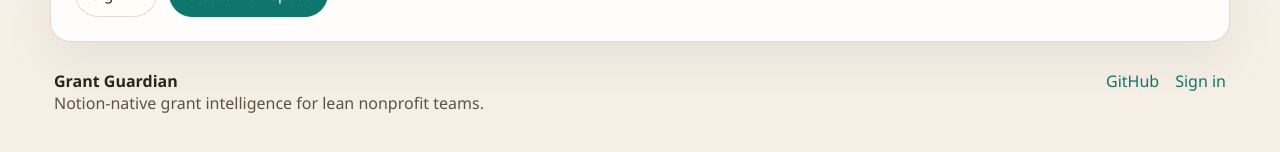
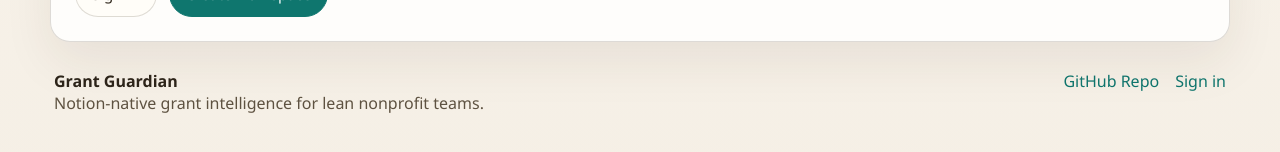
Before and after one commit to DipeshK47/GRANT_GUARDIAN, a Next.js app in the folder apps/web/: page / in a window 1280 px wide. Shown: the part 2859-3011 px from the top of the page. Built offline with nearby package versions, Linux system fonts and the light colour scheme; no server answers.

Commit message:
Update GitHub link to point to the specific repo

```diff
--- a/apps/web/src/app/page.tsx
+++ b/apps/web/src/app/page.tsx
@@ -268,8 +268,8 @@ export default function HomePage() {
             <div>Notion-native grant intelligence for lean nonprofit teams.</div>
           </div>
           <div style={{ display: "flex", gap: 16, flexWrap: "wrap" }}>
-            <a href="https://github.com" style={{ color: "#0f766e", textDecoration: "none" }}>
-              GitHub
+            <a href="https://github.com/DipeshK47/GRANT_GUARDIAN" style={{ color: "#0f766e", textDecoration: "none" }}>
+              GitHub Repo
             </a>
             <Link href="/sign-in" style={{ color: "#0f766e", textDecoration: "none" }}>
               Sign in
```
